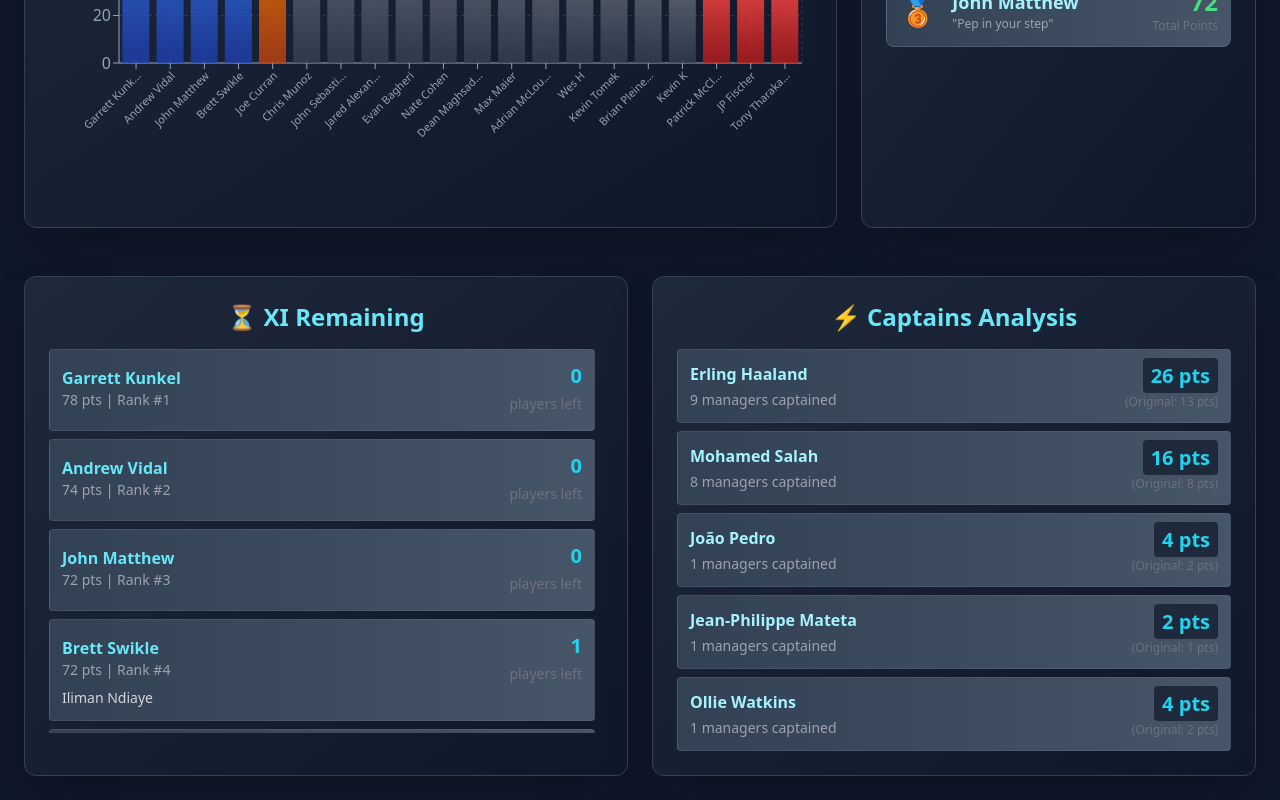
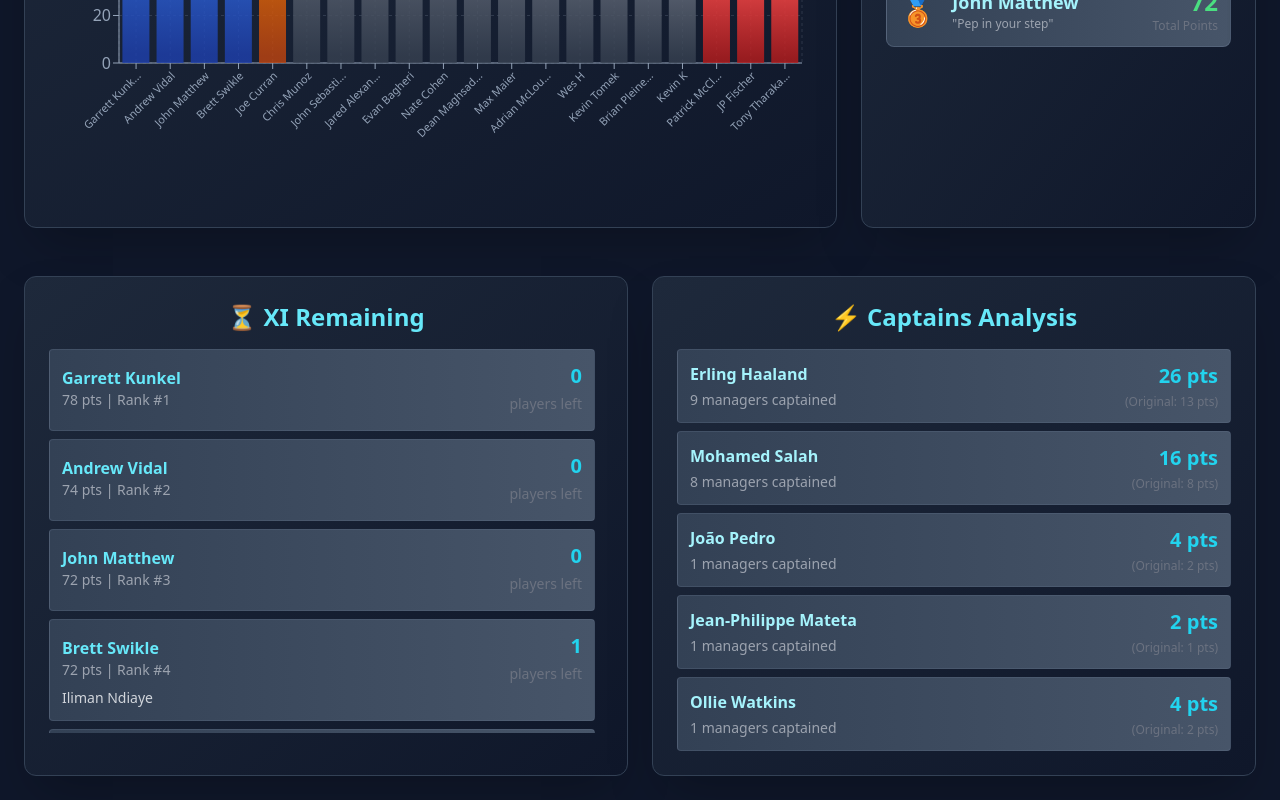
Before and after one commit to bswike/bpl, a React (Vite) app in the folder fpl-dashboard/: page / in a window 1280 px wide. Shown: the part 622-1422 px from the top of the page. Built offline with nearby package versions, Linux system fonts and the light colour scheme.

Commit message:
small updatesv2

```diff
--- a/fpl-dashboard/src/App.jsx
+++ b/fpl-dashboard/src/App.jsx
@@ -392,7 +392,7 @@ const FPLPointsChart = () => {
                     <p className="text-sm text-gray-400 mt-1">{captainData.count} managers captained</p>
                   </div>
                   <div className="text-right">
-                    <span className="font-bold text-xl text-cyan-400 bg-slate-800 px-2 py-1 rounded">{captainData.points * 2} pts</span>
+                    <span className="font-bold text-xl text-cyan-400">{captainData.points * 2} pts</span>
                     <p className="text-xs text-gray-500 mt-1">(Original: {captainData.points} pts)</p>
                   </div>
                 </li>
```
